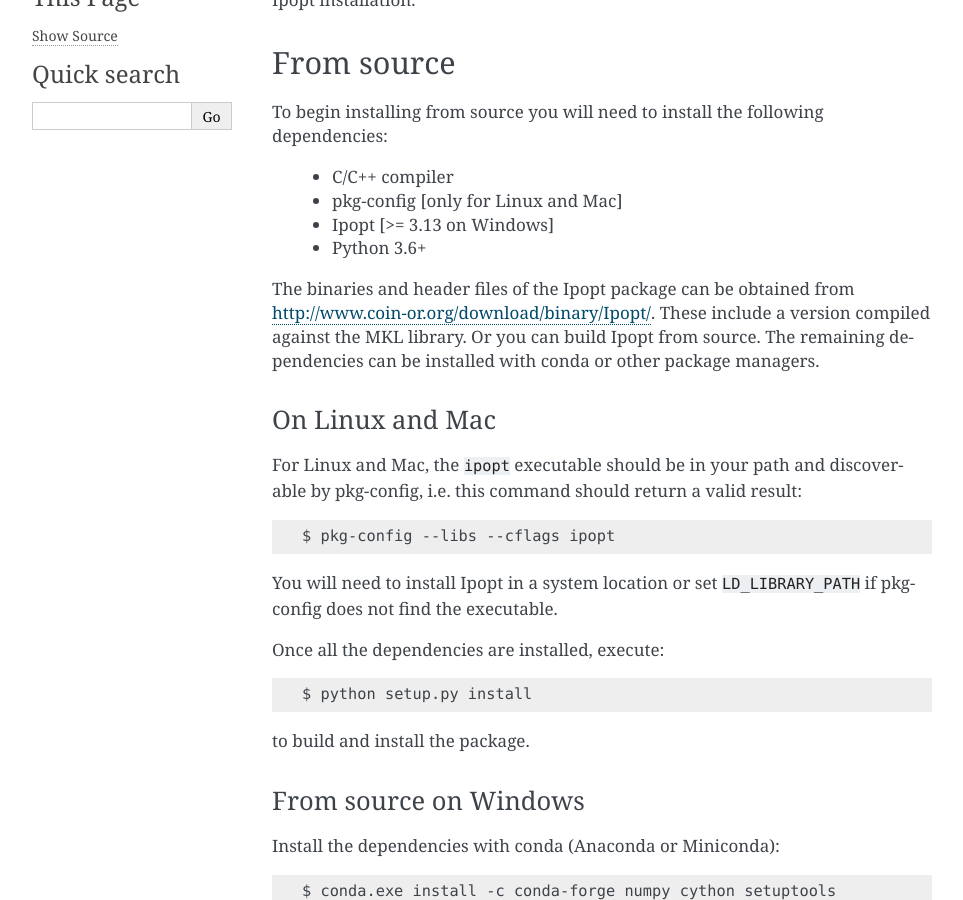
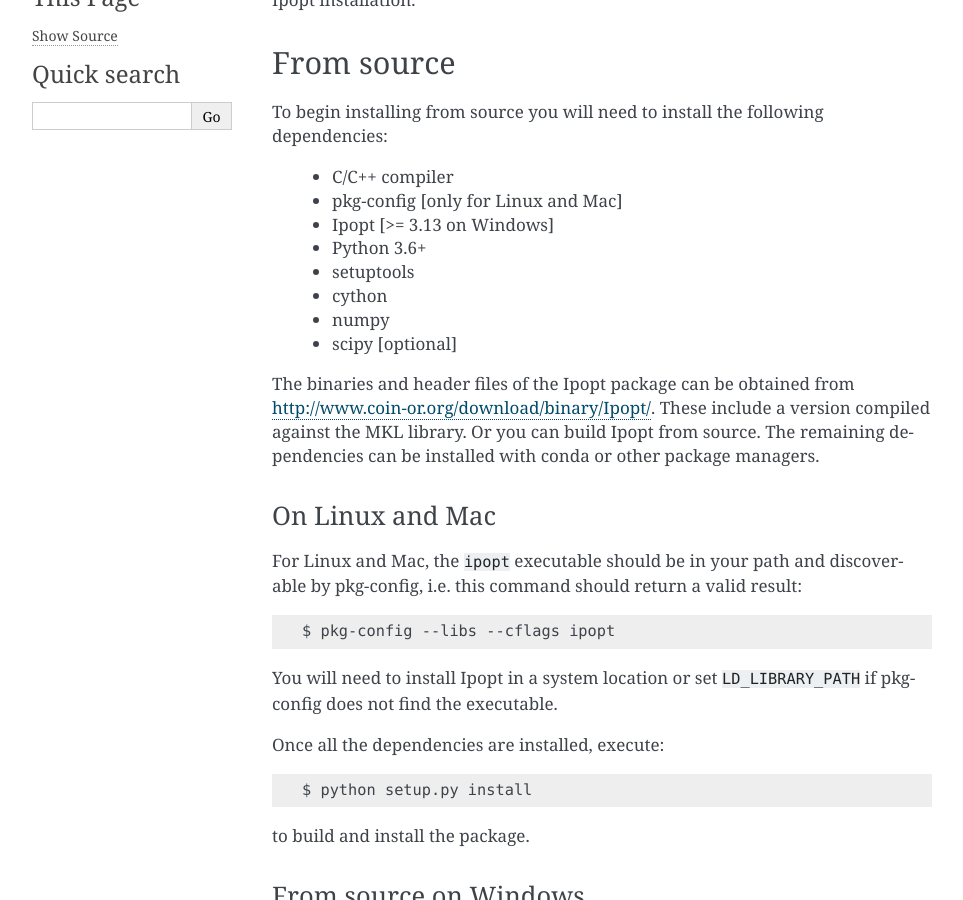
Before and after one commit to mechmotum/cyipopt, a Sphinx documentation site: the page built from docs/source/install.rst, in a window 1280 px wide and 900 px high, scrolled down 398 px. Shown: the whole window, without its empty margins (148-1111 px from the left). Built offline with Sphinx 7.4.7, drawn with Linux system fonts in a browser that asks for light colours.

Commit message:
Reduce diff

```diff
--- a/docs/source/install.rst
+++ b/docs/source/install.rst
@@ -30,6 +30,10 @@
   * pkg-config [only for Linux and Mac]
   * Ipopt [>= 3.13 on Windows]
   * Python 3.6+
+  * setuptools
+  * cython
+  * numpy
+  * scipy [optional]
 
 The binaries and header files of the Ipopt package can be obtained from
 http://www.coin-or.org/download/binary/Ipopt/. These include a version compiled
```
